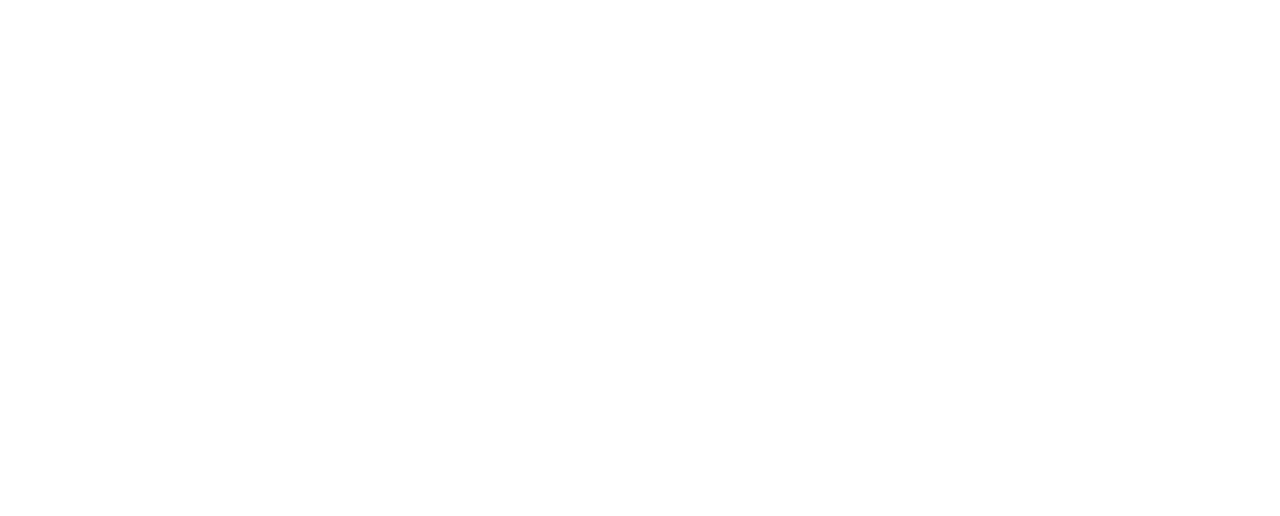
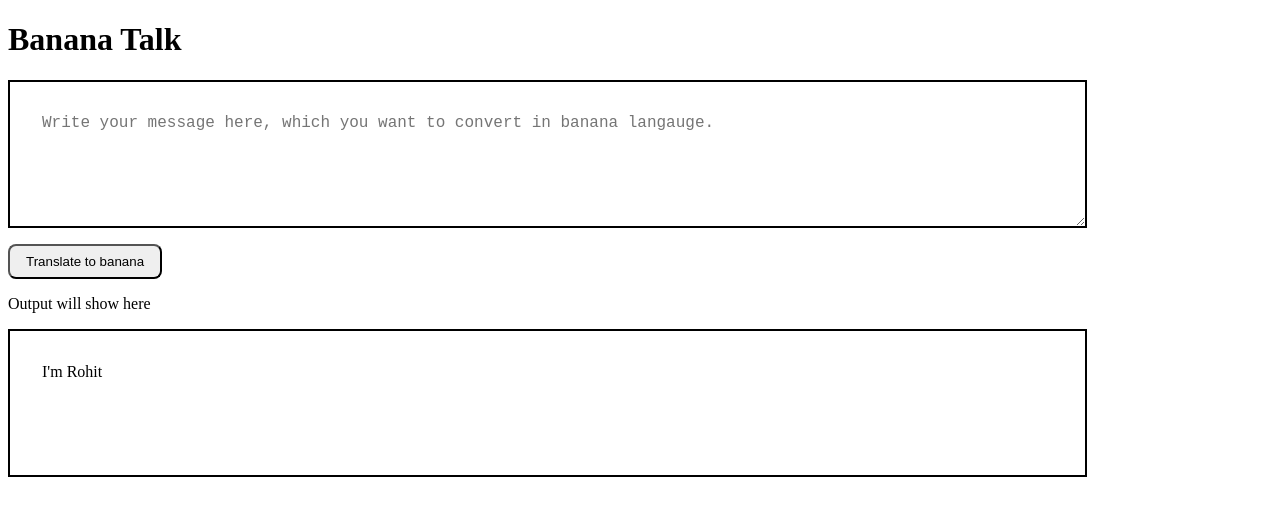
Before and after one commit to rohitturkar/Banana-talk, a plain HTML site: page index.html in a window 1280 px wide. Drawn offline with Linux system fonts and the light colour scheme.

Commit message:
update style

```diff
--- a/index.html
+++ b/index.html
@@ -9,7 +9,12 @@
 </head>
 <body>
 
+    <h1>Banana Talk</h1>
+    <textarea id="txt-input" placeholder="Write your message here, which you want to convert in banana langauge." id="" cols="30" rows="10"></textarea>
 
+    <button id="btn-translate">Translate to banana</button>
+     <div>Output will show here</div>
+     <div id="output">I'm Rohit</div>
     <script src="app.js"></script>
 </body>
 </html>
--- a/style.css
+++ b/style.css
@@ -0,0 +1,25 @@
+#txt-input{
+    display:block;
+    width:80%;
+    padding:2rem;
+    height:10vh;
+    border:2px solid black;
+    font-size: 1rem;
+    margin-top:1rem;
+    margin-bottom:1rem;
+}
+
+#btn-translate{
+    padding:0.5rem 1rem;
+    margin-bottom:1rem;
+    border-radius:0.5rem;
+}
+#output{
+    display:block;
+    width:80%;
+    border:2px solid black;
+    height:10vh;
+    padding:2rem;
+    font-size:1rem;
+    margin-top:1rem
+}
```
